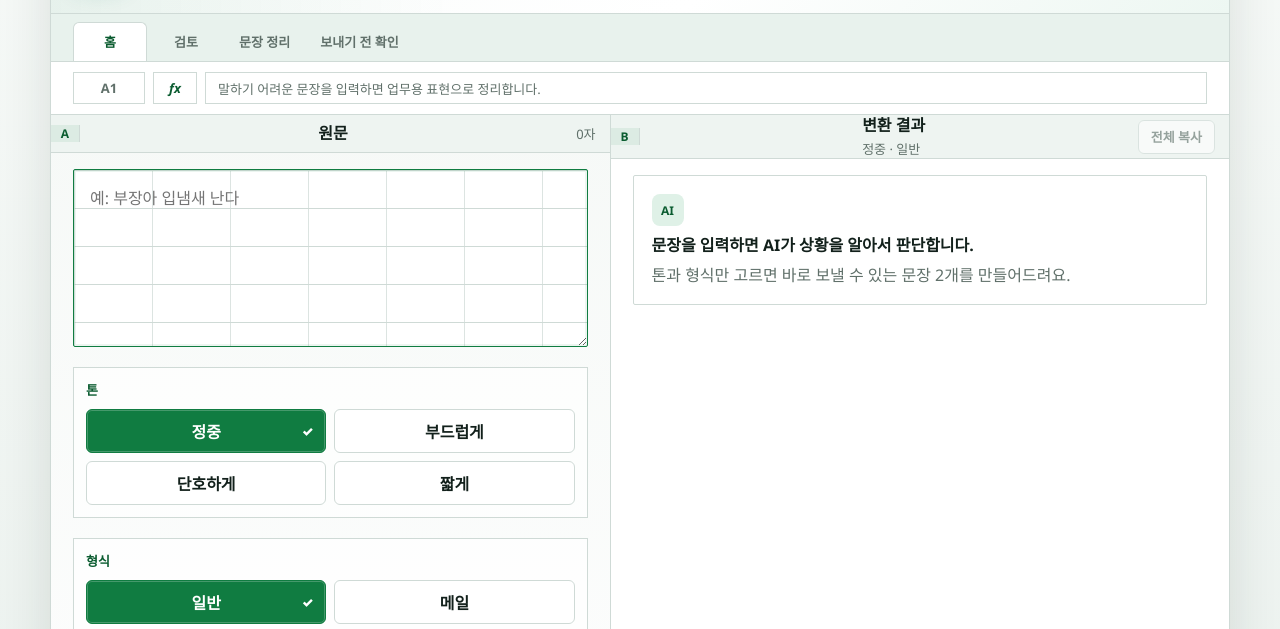
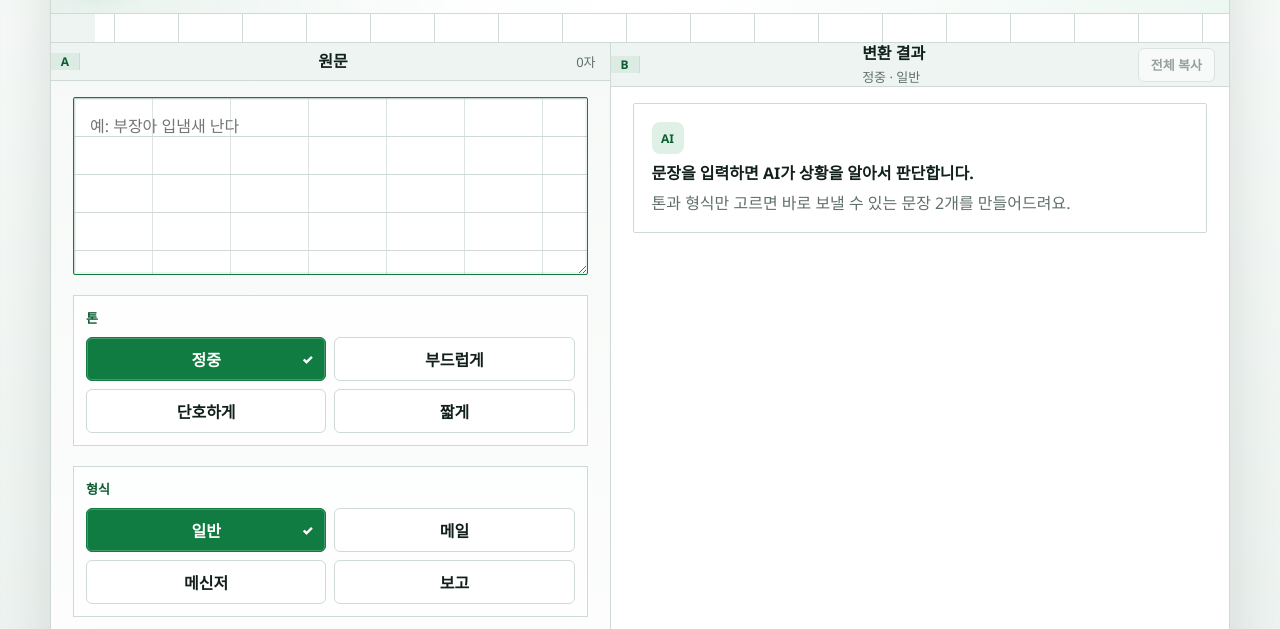
Before and after one commit to hodookim/office-tone-converter, a website: page index.html in a window 1280 px wide. Shown: the part 140-769 px from the top of the page. Drawn offline with Linux system fonts and the light colour scheme.

Commit message:
Refine spreadsheet UI without inactive controls

```diff
--- a/index.html
+++ b/index.html
@@ -43,19 +43,6 @@
           </div>
           <button class="ghost-button" id="clearButton" type="button">초기화</button>
         </header>
-
-        <nav class="ribbon-bar" aria-label="업무 도구 메뉴">
-          <span class="ribbon-tab active">홈</span>
-          <span class="ribbon-tab">검토</span>
-          <span class="ribbon-tab">문장 정리</span>
-          <span class="ribbon-tab">보내기 전 확인</span>
-        </nav>
-
-        <div class="formula-bar" aria-hidden="true">
-          <span class="name-box">A1</span>
-          <span class="fx-box">fx</span>
-          <span class="formula-text">말하기 어려운 문장을 입력하면 업무용 표현으로 정리합니다.</span>
-        </div>
 
         <div class="editor-grid">
           <section class="panel input-panel">
--- a/styles.css
+++ b/styles.css
@@ -13,7 +13,6 @@
   --ink: #0a1a14;
   --cell: #ffffff;
   --cell-head: #eef4f1;
-  --ribbon: #e8f2ed;
   --warn: #8b4b15;
   --shadow: 0 18px 50px rgba(22, 45, 34, 0.12);
 }
@@ -33,7 +32,6 @@
     --ink: #07100e;
     --cell: #202927;
     --cell-head: #26312e;
-    --ribbon: #17231f;
     --warn: #ffbf7a;
     --shadow: 0 18px 50px rgba(0, 0, 0, 0.28);
   }
@@ -104,7 +102,7 @@ button {
   align-items: center;
   justify-content: space-between;
   gap: 16px;
-  min-height: 88px;
+  min-height: 86px;
   padding: 18px 22px 16px;
   border-bottom: 1px solid var(--line);
   background:
@@ -116,82 +114,6 @@ button {
   .topbar {
     background: linear-gradient(135deg, #18201e 0%, #1c2221 58%, #12241f 100%);
   }
-}
-
-.ribbon-bar {
-  display: flex;
-  align-items: end;
-  gap: 2px;
-  min-height: 43px;
-  padding: 8px 22px 0;
-  border-bottom: 1px solid var(--line);
-  background: var(--ribbon);
-  overflow-x: auto;
-  scrollbar-width: none;
-}
-
-.ribbon-bar::-webkit-scrollbar {
-  display: none;
-}
-
-.ribbon-tab {
-  flex: 0 0 auto;
-  min-width: 74px;
-  padding: 9px 13px 10px;
-  border: 1px solid transparent;
-  border-bottom: 0;
-  border-radius: 6px 6px 0 0;
-  color: var(--muted);
-  font-size: 13px;
-  font-weight: 800;
-  text-align: center;
-}
-
-.ribbon-tab.active {
-  border-color: var(--line);
-  background: var(--surface);
-  color: var(--accent-dark);
-}
-
-.formula-bar {
-  display: grid;
-  grid-template-columns: 72px 44px minmax(0, 1fr);
-  gap: 8px;
-  align-items: center;
-  padding: 10px 22px;
-  border-bottom: 1px solid var(--line);
-  background: var(--surface);
-}
-
-.name-box,
-.fx-box,
-.formula-text {
-  min-height: 32px;
-  display: flex;
-  align-items: center;
-  border: 1px solid var(--line);
-  background: var(--cell);
-  color: var(--muted);
-  font-size: 13px;
-}
-
-.name-box {
-  justify-content: center;
-  font-weight: 800;
-}
-
-.fx-box {
-  justify-content: center;
-  color: var(--accent-dark);
-  font-weight: 900;
-  font-style: italic;
-}
-
-.formula-text {
-  padding: 0 12px;
-  overflow: hidden;
-  white-space: nowrap;
-  text-overflow: ellipsis;
 }
 
 .brand-block {
@@ -276,6 +198,17 @@ h2 {
     linear-gradient(90deg, var(--line) 1px, transparent 1px);
   background-size: 64px 42px;
   background-color: var(--surface);
+}
+
+.editor-grid::before {
+  content: "";
+  grid-column: 1 / -1;
+  height: 28px;
+  border-bottom: 1px solid var(--line);
+  background:
+    linear-gradient(90deg, var(--cell-head) 0 44px, transparent 44px),
+    repeating-linear-gradient(90deg, transparent 0 63px, var(--line) 63px 64px),
+    var(--surface);
 }
 
 .panel {
```
